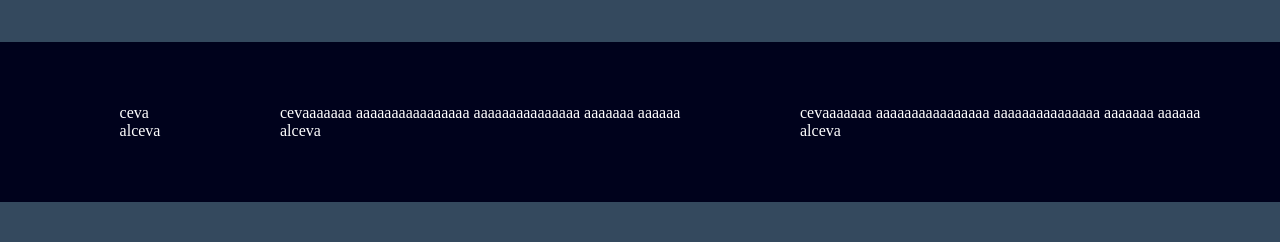
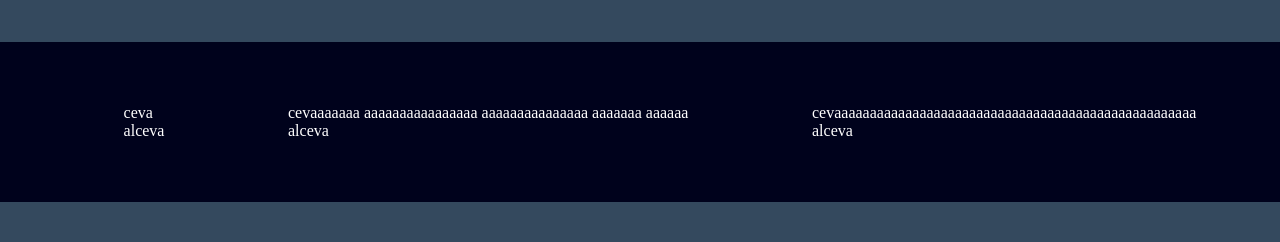
Before and after one commit to Catalyn45/ReSC, a PHP site: page / in a window 1280 px wide. Shown: the part 558-800 px from the top of the page. Run offline with PHP 8.4, Linux system fonts and the light colour scheme.

Commit message:
fix footer text overflow

```diff
--- a/front_end/application/assets/css/style.css
+++ b/front_end/application/assets/css/style.css
@@ -82,3 +82,7 @@ footer ul {
     list-style: none;
     display: inline-block;
 }
+
+footer ul li {
+    word-break: break-all;
+}
--- a/front_end/application/index.html
+++ b/front_end/application/index.html
@@ -33,7 +33,7 @@
             <li>alceva</li>
         </ul>
         <ul>
-            <li>cevaaaaaaa aaaaaaaaaaaaaaaa aaaaaaaaaaaaaaa aaaaaaa aaaaaa</li>
+            <li>cevaaaaaaaaaaaaaaaaaaaaaaaaaaaaaaaaaaaaaaaaaaaaaaaaaaa</li>
             <li>alceva</li>
         </ul>
     </footer>
```
